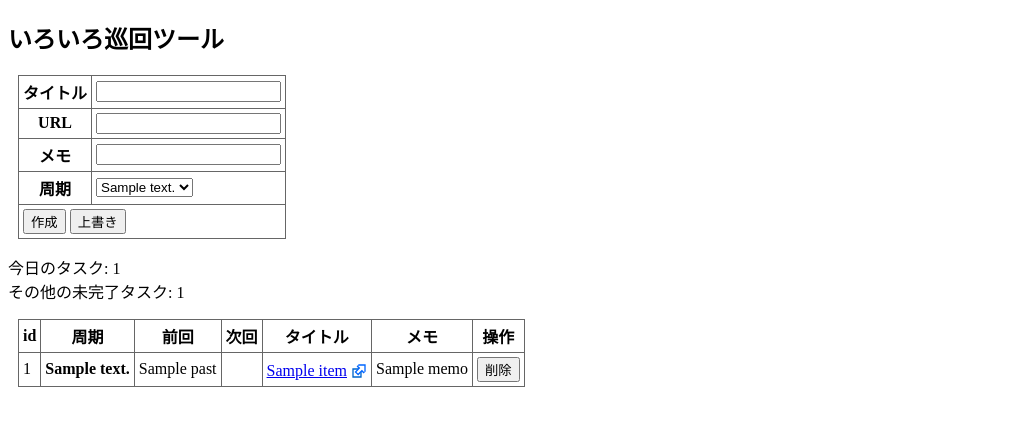
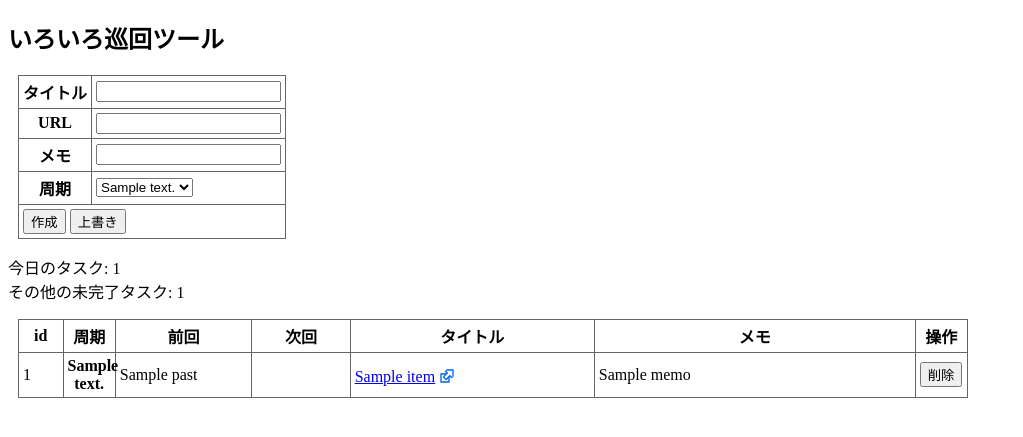
Before and after one commit to Cuhey3/myflow, a Python web app: template public/static/templates/antenna.html in a window 1280 px wide. Shown: the top 437 px of the page, without its empty margins (0-1023 px from the left). Run offline with Jinja, Linux system fonts and the light colour scheme; the template is opened without the code that fills it: most values are stand-ins (such as "Sample title", 1, 10 or a date in 2020).

Commit message:
set table style and fix some behavior

```diff
--- /dev/null
+++ b/public/static/style.css
@@ -0,0 +1,56 @@
+table {
+    margin: 10px;
+}
+
+table,
+th,
+td {
+    padding: 4px;
+    border: 1px solid #666;
+    border-collapse: collapse;
+}
+
+.future {
+    background-color: #ccc;
+}
+
+.external {
+    background-image: url('/public/static/external-link.svg');
+    background-repeat: no-repeat;
+    background-size: 16px;
+    background-position: center;
+    text-decoration: none;
+}
+
+#mainTable {
+    width: 950px;
+    table-layout: fixed;
+}
+
+.id-th {
+    width: 20px;
+}
+
+.span-th {
+    width: 25px;
+}
+
+.past-th {
+    width: 80px;
+}
+
+.next-th {
+    width: 55px;
+}
+
+.title-th {
+    width: 150px;
+}
+
+.memo-th {
+    width: 200px;
+}
+
+.action-th {
+    width: 25px;
+}
--- a/public/static/templates/antenna.html
+++ b/public/static/templates/antenna.html
@@ -3,31 +3,7 @@
 
 <head>
     <title>いろいろ巡回ツール</title>
-    <style>
-        table {
-            margin: 10px;
-        }
-
-        table,
-        th,
-        td {
-            padding: 4px;
-            border: 1px solid #666;
-            border-collapse: collapse;
-        }
-
-        .future {
-            background-color: #ccc;
-        }
-
-        .external {
-            background-image: url('/public/static/external-link.svg');
-            background-repeat: no-repeat;
-            background-size: 16px;
-            background-position: center;
-            text-decoration: none;
-        }
-    </style>
+    <link rel="stylesheet" type="text/css" href="/public/static/style.css">
 </head>
 
 <body>
@@ -73,13 +49,13 @@
     <table id="mainTable">
         <thead>
             <tr>
-                <th>id</th>
-                <th>周期</th>
-                <th>前回</th>
-                <th>次回</th>
-                <th>タイトル</th>
-                <th>メモ</th>
-                <th>操作</th>
+                <th class="id-th">id</th>
+                <th class="span-th">周期</th>
+                <th class="past-th">前回</th>
+                <th class="next-th">次回</th>
+                <th class="title-th">タイトル</th>
+                <th class="memo-th">メモ</th>
+                <th class="action-th">操作</th>
             </tr>
         </thead>
         <tbody>
@@ -127,13 +103,13 @@
                     return options.getIndexByText(thtdElements[1].innerHTML);
                 },
                 'current': function() {
-                    return thtdElements[3].text <= "{{now}}";
+                    return thtdElements[3].innerText <= "{{now}}";
                 },
                 'future': function() {
                     return thtdElements[3].innerText > "{{now}}";
                 },
                 'finish': function() {
-                    return thtdElements[1].innerText === '一度' && thtdElements[3].innerText <= "{{now}}";
+                    return (thtdElements[1].innerText === '一度' || thtdElements[1].innerText === '優先') && thtdElements[3].innerText <= "{{now}}";
                 },
                 'completed': function() {
                     return thtdElements[1].innerText === '完了';
--- a/sources/settings/antenna_settings.py
+++ b/sources/settings/antenna_settings.py
@@ -1,6 +1,7 @@
 #yapf: disable
 span_option = [
     {'key': 'sometime', 'text': ''},
+    {'key': 'priority', 'text': '優先'},
     {'key': 'once', 'text': '一度'},
     {'key': 'daily', 'text': '毎日'},
     {'key': 'w_mon', 'text': '月曜'},
--- a/sources/utility/datetime_util.py
+++ b/sources/utility/datetime_util.py
@@ -10,7 +10,7 @@ def calc_date_from_span(item, prev=False):
     else:
         from datetime import timedelta
         now = datetime.now(pytz.timezone('Asia/Tokyo'))
-        if span == 'daily' or span == 'once':
+        if span == 'daily' or span == 'once' or span == 'priority':
             deltadays = 0 if prev else 1
             next_ = (now + timedelta(days=deltadays)).strftime("%Y/%m/%d")
         elif span.startswith('every_'):
```
Also changed, not shown: sources/routes/myantenna.py (+5 -4 lines).
